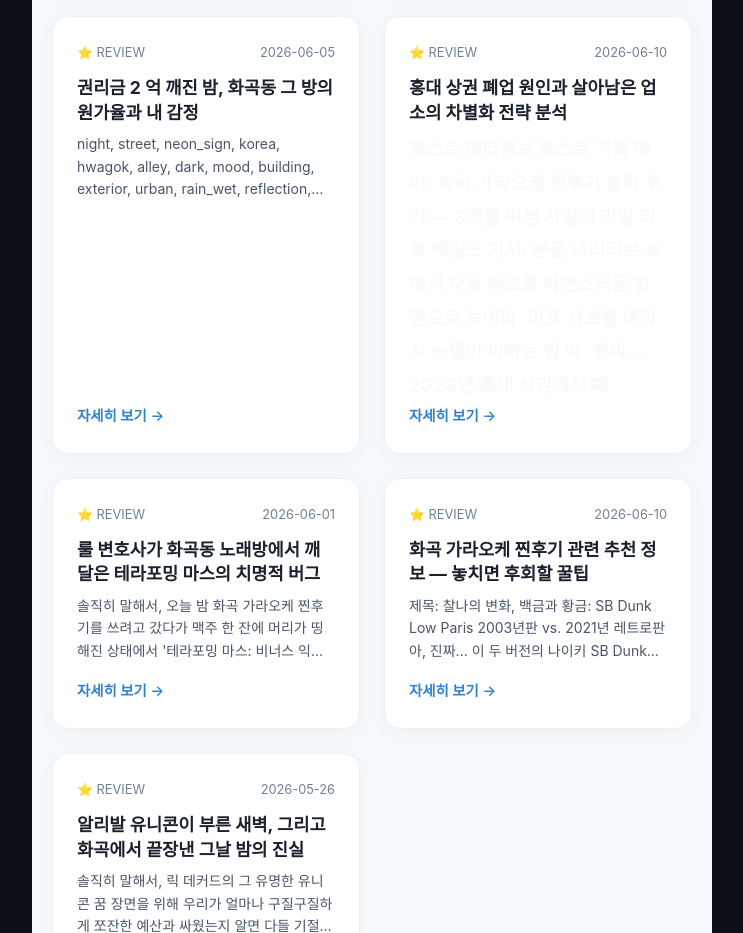
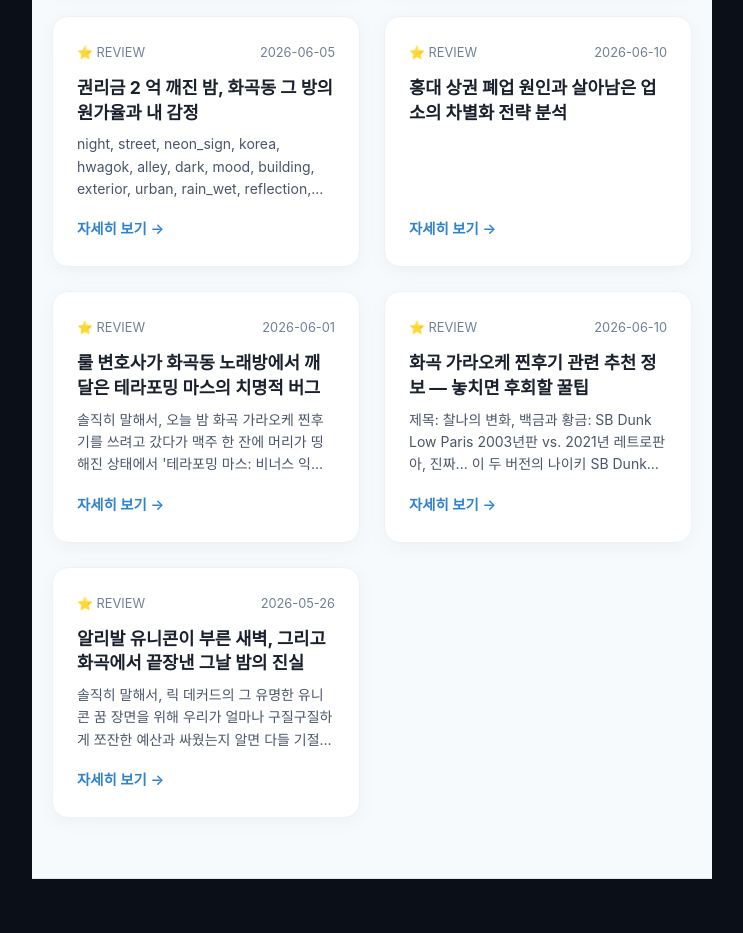
Before and after one commit to cosmos0111-cmyk/bp-t3b04-hg-karaoke-real2, a plain HTML site: page index.html in a window 1280 px wide. Shown: the part 2500-3433 px from the top of the page, without its empty margins (268-1011 px from the left). Drawn offline with Linux system fonts and the light colour scheme.

Commit message:
fix: 프롬프트 유출·한자 조각·반복 파손 제거 (3 files)

```diff
--- a/index.html
+++ b/index.html
@@ -265,7 +265,7 @@
           <time datetime="2026-06-10">2026-06-10</time>
         </div>
         <h4 style="font-size:1.1rem;font-weight:700;color:#1a202c;margin-bottom:8px;line-height:1.4">홍대 상권 폐업 원인과 살아남은 업소의 차별화 전략 분석</h4>
-        <h3>포스트 메타정보 포스트 기획 테마: 화곡 가라오케 찐후기 솔직 후기 — 3개월 써본 사람의 리얼 리뷰 백링크 지시: 본문 내러티브 속에서 다음 링크를 자연스러운 발견으로 녹여라: 마포 셔츠룸 예약 시 눈탱이 피하는 법 아, 진짜... 2023년 홍대 상권에서 폐</h3>
+
       </div>
       <a href="posts/review-002-1199f07.html" style="align-self:flex-start;text-decoration:none;color:#3182ce;font-size:0.9rem;font-weight:600;transition:color 0.2s" onmouseover="this.style.color='#2b6cb0'" onmouseout="this.style.color='#3182ce'">자세히 보기 →</a>
     </article>
@@ -276,7 +276,7 @@
           <time datetime="2026-06-01">2026-06-01</time>
         </div>
         <h4 style="font-size:1.1rem;font-weight:700;color:#1a202c;margin-bottom:8px;line-height:1.4">룰 변호사가 화곡동 노래방에서 깨달은 테라포밍 마스의 치명적 버그</h4>
-        <p style="font-size:0.875rem;color:#4a5568;line-height:1.6;margin-bottom:16px;display:-webkit-box;-webkit-line-clamp:3;-webkit-box-orient:vertical;overflow:hidden;text-overflow:ellipsis">솔직히 말해서, 오늘 밤 화곡 가라오케 찐후기를 쓰려고 갔다가 맥주 한 잔에 머리가 띵해진 상태에서 '테라포밍 마스: 비너스 익스팬션'의 그 악명 높은 2 인전 밸런스 붕괴 문제를 떠올려버렸어. 마치 2018 년도 초판본 박스에서 빠진那个 defective blue c</p>
+        <p style="font-size:0.875rem;color:#4a5568;line-height:1.6;margin-bottom:16px;display:-webkit-box;-webkit-line-clamp:3;-webkit-box-orient:vertical;overflow:hidden;text-overflow:ellipsis">솔직히 말해서, 오늘 밤 화곡 가라오케 찐후기를 쓰려고 갔다가 맥주 한 잔에 머리가 띵해진 상태에서 '테라포밍 마스: 비너스 익스팬션'의 그 악명 높은 2 인전 밸런스 붕괴 문제를 떠올려버렸어. 마치 2018 년도 초판본 박스에서 빠진그 defective blue c</p>
       </div>
       <a href="posts/review-002.html" style="align-self:flex-start;text-decoration:none;color:#3182ce;font-size:0.9rem;font-weight:600;transition:color 0.2s" onmouseover="this.style.color='#2b6cb0'" onmouseout="this.style.color='#3182ce'">자세히 보기 →</a>
     </article>
```
Also changed, not shown: posts/guide-003.html (+1 -1 lines), posts/review-002.html (+1 -1 lines).
